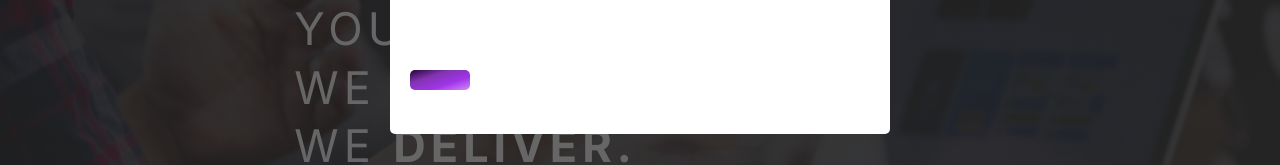
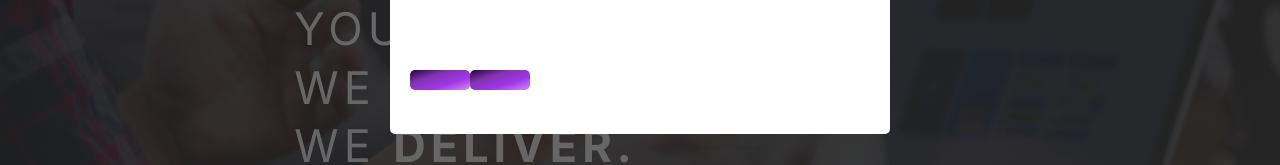
Before and after one commit to esteemayo/next-idesignx, a Next.js app: page / in a window 1280 px wide. Shown: the part 367-532 px from the top of the page. Built offline with nearby package versions, Linux system fonts and the light colour scheme.

Commit message:
fix: add Button component

```diff
--- a/src/components/modal/Modal.tsx
+++ b/src/components/modal/Modal.tsx
@@ -92,6 +92,12 @@ const Modal: React.FC<ModalProps> = ({
               label={secondaryActionLabel}
               onClick={handleSecondaryAction}
             />
+            <Button
+              type='button'
+              disabled={disabled}
+              label={actionLabel}
+              onClick={handleSubmit}
+            />
           </ButtonContainer>
           {footer}
         </Footer>
```
